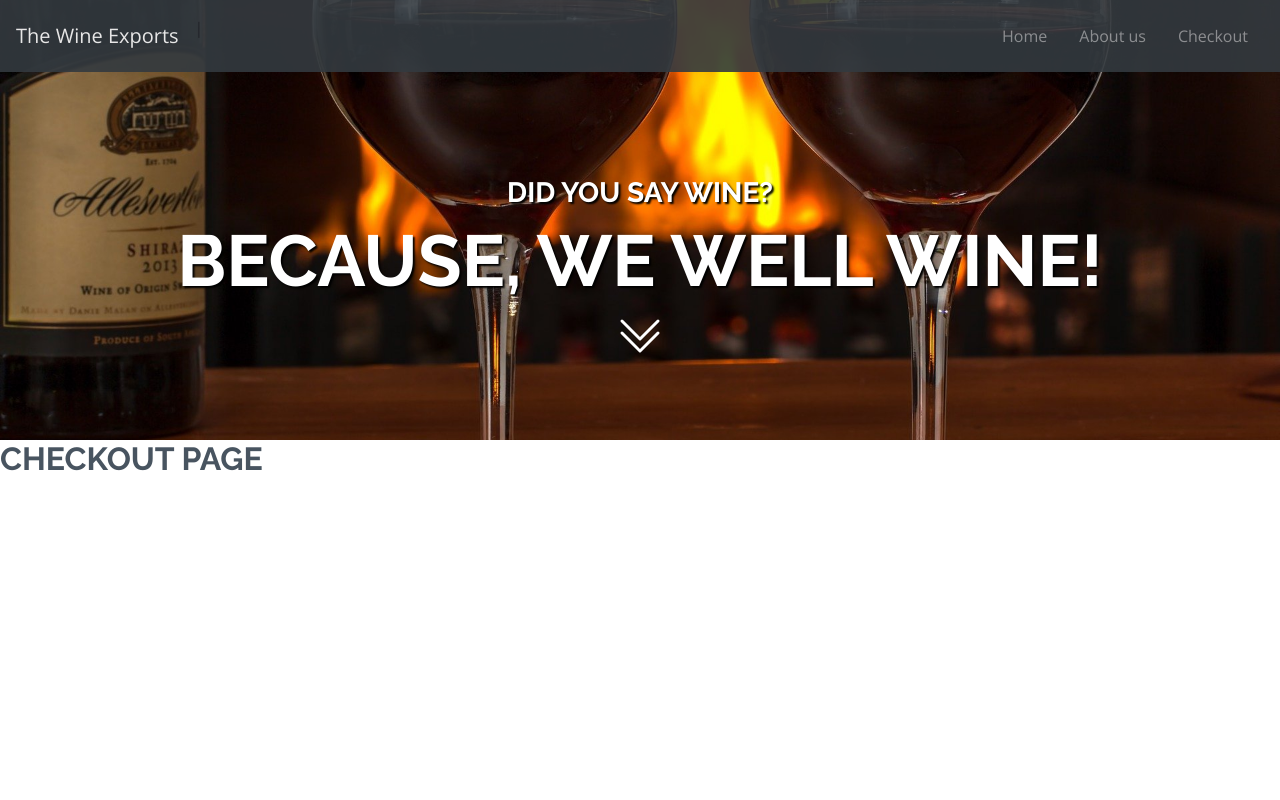
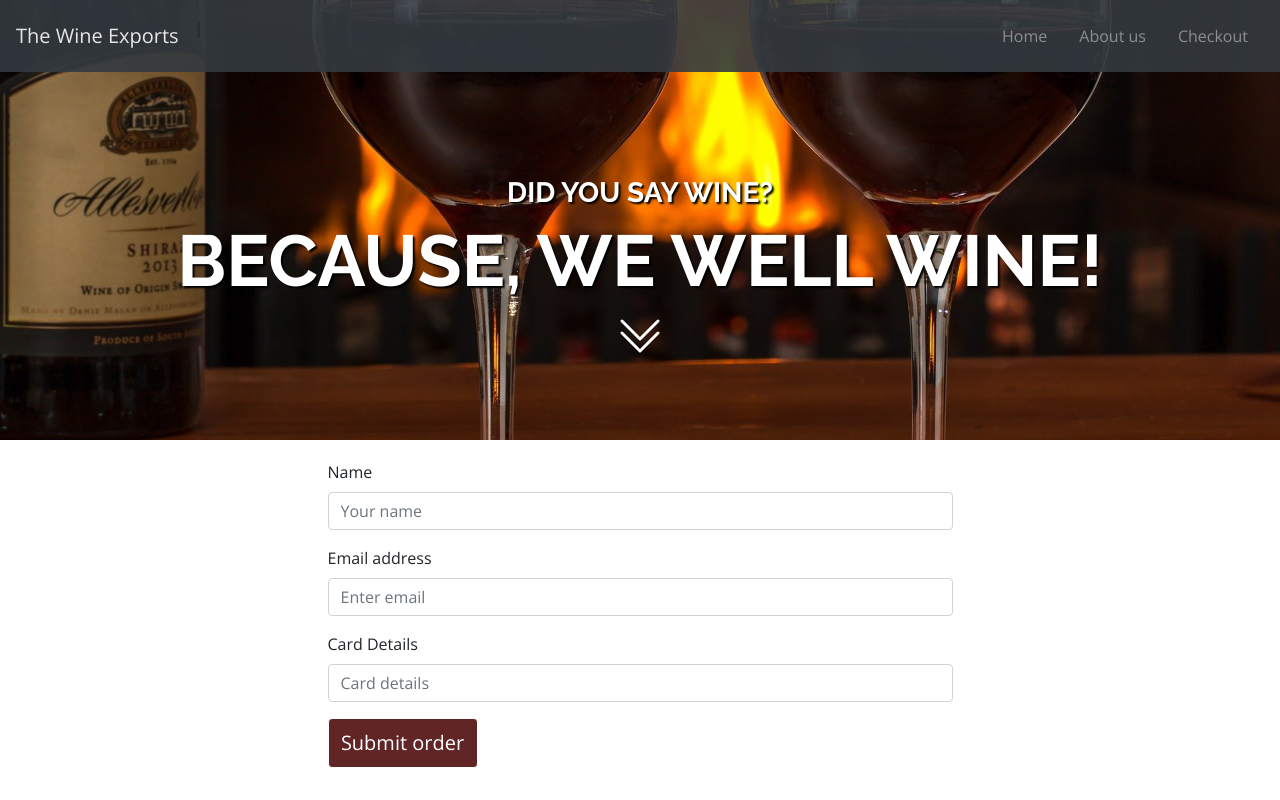
Before and after one commit to mykellner/webshop-styx, a Vue app: page /checkout in a window 1280 px wide. Built offline with nearby package versions, Linux system fonts and the light colour scheme.

Commit message:
made a simple checkout form

```diff
--- a/src/views/Checkout.vue
+++ b/src/views/Checkout.vue
@@ -1,3 +1,43 @@
 <template>
-    <h2>Checkout Page</h2>
+<div class="row d-flex checkout">
+    <div class="col-6">
+        <form>
+         <div class="form-group">
+            <label for="name">Name</label>
+            <input type="name" class="form-control" id="name" placeholder="Your name">
+         </div>
+         <div class="form-group">
+            <label for="email">Email address</label>
+            <input type="email" class="form-control" id="email" placeholder="Enter email">
+         </div>
+          <div class="form-group">
+            <label for="card-details">Card Details</label>
+            <input type="card-details" class="form-control" id="card-details" placeholder="Card details">
+         </div>
+         <button type="submit" class="btn btn-danger shop-button">Submit order</button>
+        </form>
+    </div>
+
+</div>
+
+
 </template>
+
+<style scoped>
+
+.checkout {
+    justify-content: center;
+    padding-top: 20px;
+}
+
+
+.btn {
+      background-color: rgb(97, 37, 37);
+      border-color: white;
+      width: 150px;
+      height: 50px;
+      font-size: 20px;
+  }
+
+
+</style>
```
